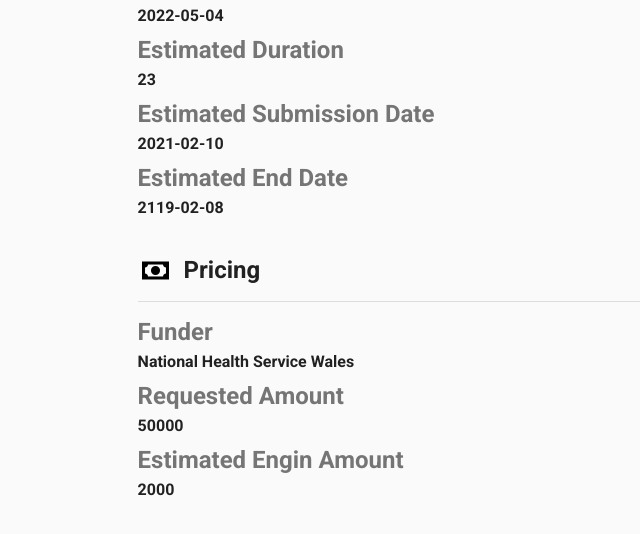
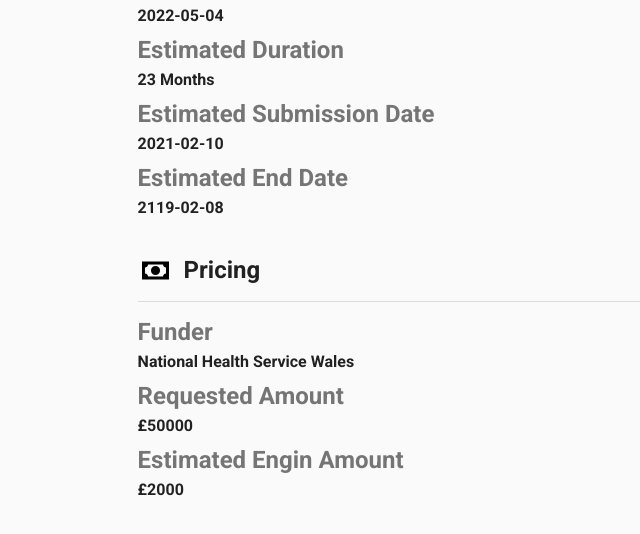
Before and after one commit to Jakepc007/Cardiff-University-PTS-Frontend, a Nuxt app: page /records/1 in a window 1280 px wide. Shown: the part 1294-1828 px from the top of the page, without its empty margins (0-640 px from the left). Built offline with nearby package versions, Linux system fonts and the light colour scheme; data requests are answered from the project's data file.

Commit message:
Fix to record display append's / prepends for prices / months

```diff
--- a/components/RecordDisplay.vue
+++ b/components/RecordDisplay.vue
@@ -51,7 +51,7 @@
       />
       <KeyAndValue
         heading="Estimated Duration"
-        :value="record['estimated duration']"
+        :value="record['estimated duration'] + ' Months'"
       />
       <KeyAndValue
         heading="Estimated Submission Date"
@@ -67,11 +67,11 @@
       <KeyAndValue gray heading="Funder" :value="record['funder']" />
       <KeyAndValue
         heading="Requested Amount"
-        :value="record['requested amount']"
+        :value="'£' + record['requested amount']"
       />
       <KeyAndValue
         heading="Estimated Engin Amount"
-        :value="record['estimated engin amount']"
+        :value="'£' + record['estimated engin amount']"
       />
     </div>
   </div>
```
